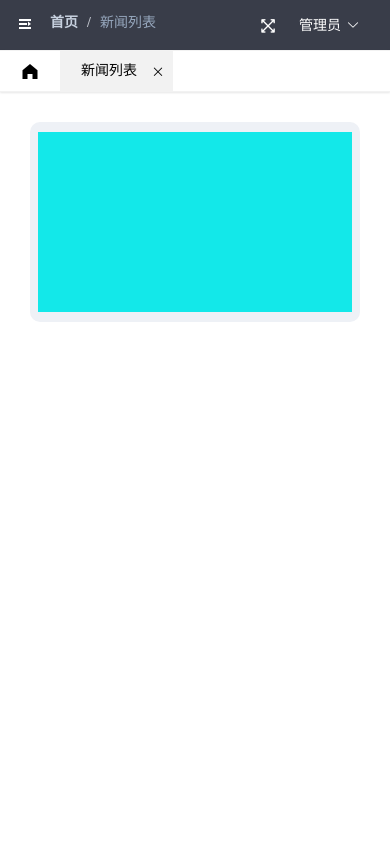
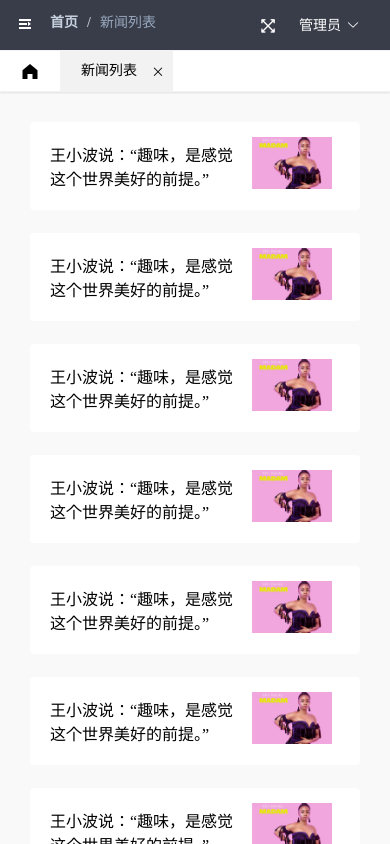
Before and after one commit to atree0203/H-manager, a Vue app: page /newslist in a window 390 px wide. Built offline with nearby package versions, Linux system fonts and the light colour scheme; what vue-resource would draw is missing.

Commit message:
修改新闻列表样式

```diff
--- a/src/App.vue
+++ b/src/App.vue
@@ -44,4 +44,11 @@
 		align-items: center;
 		justify-content: center;
 	}
+
+	.flex-column-center{
+		display: flex;
+		flex-direction: column;
+		align-items: center;
+		justify-content: center;
+	}
 </style>
--- a/src/views/newslist/index.vue
+++ b/src/views/newslist/index.vue
@@ -1,7 +1,153 @@
 <template>
-	<div style="padding:30px;">
-		<div class="article-wrap flex-row-center">
-			<div class="article"></div>
+	<div style="padding: 30px;background-color: #f9f9f9;height: 280vh;">
+		<div class="article-wrap">
+			<el-row :gutter="10">
+				<el-col :xs="16" :sm="20">
+					<div class="article-title">
+						王小波说：“趣味，是感觉这个世界美好的前提。”
+					</div>
+				</el-col>
+				<el-col :xs="8" :sm="4">
+					<img class="article-img" src="../../assets/img/1.jpg" alt="">
+				</el-col>
+			</el-row>
+		</div>
+		<div class="article-wrap">
+			<el-row :gutter="10">
+				<el-col :xs="16" :sm="20">
+					<div class="article-title">
+						王小波说：“趣味，是感觉这个世界美好的前提。”
+					</div>
+				</el-col>
+				<el-col :xs="8" :sm="4">
+					<img class="article-img" src="../../assets/img/1.jpg" alt="">
+				</el-col>
+			</el-row>
+		</div>
+		<div class="article-wrap">
+			<el-row :gutter="10">
+				<el-col :xs="16" :sm="20">
+					<div class="article-title">
+						王小波说：“趣味，是感觉这个世界美好的前提。”
+					</div>
+				</el-col>
+				<el-col :xs="8" :sm="4">
+					<img class="article-img" src="../../assets/img/1.jpg" alt="">
+				</el-col>
+			</el-row>
+		</div>
+		<div class="article-wrap">
+			<el-row :gutter="10">
+				<el-col :xs="16" :sm="20">
+					<div class="article-title">
+						王小波说：“趣味，是感觉这个世界美好的前提。”
+					</div>
+				</el-col>
+				<el-col :xs="8" :sm="4">
+					<img class="article-img" src="../../assets/img/1.jpg" alt="">
+				</el-col>
+			</el-row>
+		</div>
+		<div class="article-wrap">
+			<el-row :gutter="10">
+				<el-col :xs="16" :sm="20">
+					<div class="article-title">
+						王小波说：“趣味，是感觉这个世界美好的前提。”
+					</div>
+				</el-col>
+				<el-col :xs="8" :sm="4">
+					<img class="article-img" src="../../assets/img/1.jpg" alt="">
+				</el-col>
+			</el-row>
+		</div>
+		<div class="article-wrap">
+			<el-row :gutter="10">
+				<el-col :xs="16" :sm="20">
+					<div class="article-title">
+						王小波说：“趣味，是感觉这个世界美好的前提。”
+					</div>
+				</el-col>
+				<el-col :xs="8" :sm="4">
+					<img class="article-img" src="../../assets/img/1.jpg" alt="">
+				</el-col>
+			</el-row>
+		</div>
+		<div class="article-wrap">
+			<el-row :gutter="10">
+				<el-col :xs="16" :sm="20">
+					<div class="article-title">
+						王小波说：“趣味，是感觉这个世界美好的前提。”
+					</div>
+				</el-col>
+				<el-col :xs="8" :sm="4">
+					<img class="article-img" src="../../assets/img/1.jpg" alt="">
+				</el-col>
+			</el-row>
+		</div>
+		<div class="article-wrap">
+			<el-row :gutter="10">
+				<el-col :xs="16" :sm="20">
+					<div class="article-title">
+						王小波说：“趣味，是感觉这个世界美好的前提。”
+					</div>
+				</el-col>
+				<el-col :xs="8" :sm="4">
+					<img class="article-img" src="../../assets/img/1.jpg" alt="">
+				</el-col>
+			</el-row>
+		</div>
+		<div class="article-wrap">
+			<el-row :gutter="10">
+				<el-col :xs="16" :sm="20">
+					<div class="article-title">
+						王小波说：“趣味，是感觉这个世界美好的前提。”
+					</div>
+				</el-col>
+				<el-col :xs="8" :sm="4">
+					<img class="article-img" src="../../assets/img/1.jpg" alt="">
+				</el-col>
+			</el-row>
+		</div>
+		<div class="article-wrap">
+			<el-row :gutter="10">
+				<el-col :xs="16" :sm="20">
+					<div class="article-title">
+						王小波说：“趣味，是感觉这个世界美好的前提。”
+					</div>
+				</el-col>
+				<el-col :xs="8" :sm="4">
+					<img class="article-img" src="../../assets/img/1.jpg" alt="">
+				</el-col>
+			</el-row>
+		</div>
+		<div class="article-wrap">
+			<el-row :gutter="10">
+				<el-col :xs="16" :sm="20">
+					<div class="article-title">
+						王小波说：“趣味，是感觉这个世界美好的前提。”
+					</div>
+				</el-col>
+				<el-col :xs="8" :sm="4">
+					<img class="article-img" src="../../assets/img/1.jpg" alt="">
+				</el-col>
+			</el-row>
+		</div>
+
+		<div class="article-wrap">
+			<el-row :gutter="10">
+				<el-col :xs="16" :sm="20">
+					<div class="article-title">
+						王小波说：“趣味，是感觉这个世界美好的前提。”
+					</div>
+				</el-col>
+				<el-col :xs="8" :sm="4">
+					<img class="article-img" src="../../assets/img/1.jpg" alt="">
+				</el-col>
+			</el-row>
+		</div>
+
+		<div class="load-more flex-row-center">
+			<div class="load-more-btn">加载更多...</div>
 		</div>
 	</div>
 </template>
@@ -13,22 +159,84 @@
 </script>
 
 <style scoped>
-	.article-wrap {
-		height: 200px;
-		width: 100%;
-		background-color: #eef1f6;
-		border-radius: 10px;
-		margin-bottom: 20px;
+
+	.load-more-btn{
+		height: 40px;
+		width: 80px;
+		background-color: palegoldenrod;
 	}
 
-	.article {
+	.load-more{
+		height: 100px;
+		width: 100%;
+		background-color: #000022;
+	}
 
+	.article-wrap {
+		padding: 15px 15px;
+		background-color: #fff;
+		border-radius: 4px;
+		margin-bottom: 23px;
+	}
 
+	.article-title {
+		font-size: 16px;
+		padding: 5px;
+	}
 
-		height: 90%;
-		width: 95%;
-		background-color: #13E8E9;
-		line-height: 32px;
-		font-size: 16px;
+	.article-img {
+		max-height: 150px;
+		max-width: 300px;
+		text-align: right;
 	}
+
+	@media screen and (max-width: 2400px) {
+	  .article-img {
+	  	max-height: 150px;
+	  	max-width: 220px;
+	  }
+	}
+
+	@media screen and (max-width: 1800px) {
+	  .article-img {
+	  	max-height: 150px;
+	  	max-width: 180px;
+	  }
+	}
+
+	@media screen and (max-width: 1600px) {
+	  .article-img {
+	  	max-height: 150px;
+	  	max-width: 150px;
+	  }
+	}
+
+	@media screen and (max-width: 1250px) {
+	  .article-img {
+	  	max-height: 150px;
+	  	max-width: 120px;
+	  }
+	}
+
+	@media screen and (max-width: 460px) {
+	  .article-img {
+	  	max-height: 150px;
+	  	max-width: 100px;
+	  }
+	}
+
+	@media screen and (max-width: 400px) {
+	  .article-img {
+	  	max-height: 150px;
+	  	max-width: 80px;
+	  }
+	}
+
+	@media screen and (max-width: 350px) {
+	  .article-img {
+	  	max-height: 150px;
+	  	max-width: 60px;
+	  }
+	}
+
 </style>
```
Also changed, not shown: src/assets/img/1.jpg (added).
